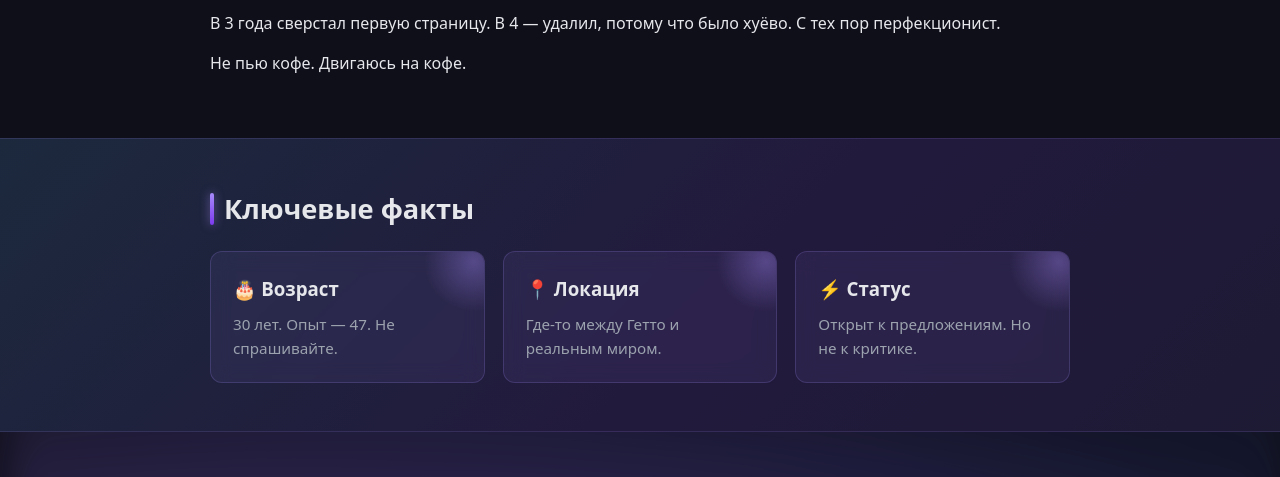
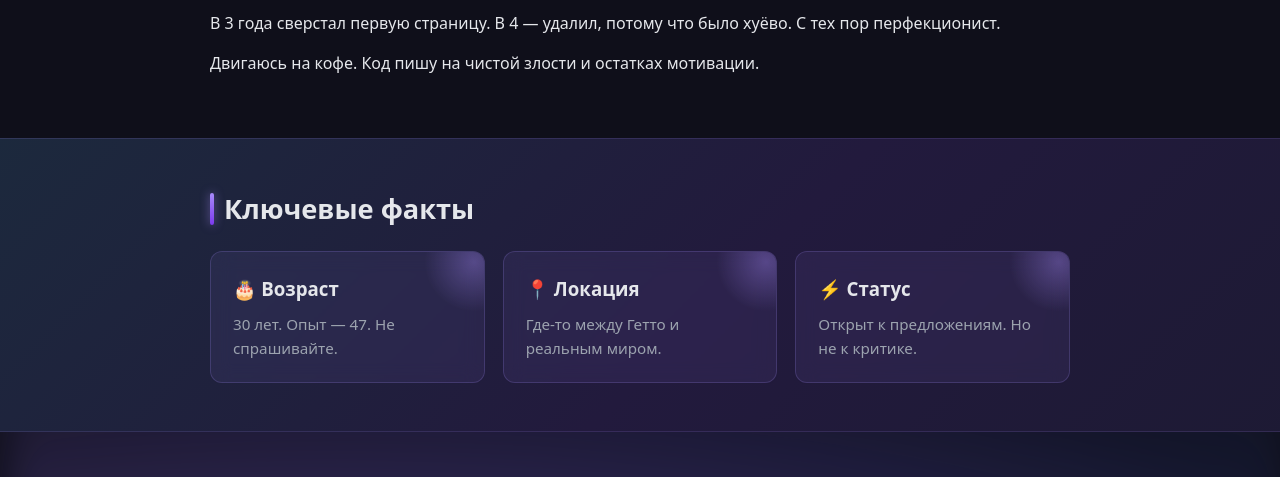
Before and after one commit to einsword/vibesite, a plain HTML site: page about.html in a window 1280 px wide. Shown: the part 289-766 px from the top of the page. Drawn offline with Linux system fonts and the light colour scheme.

Commit message:
Change title and update personal details in about.html
Updated the title and modified personal description.

```diff
--- a/about.html
+++ b/about.html
@@ -3,7 +3,7 @@
 <head>
   <meta charset="UTF-8">
   <meta name="viewport" content="width=device-width, initial-scale=1.0">
-  <title>Обо мне — Иван</title>
+  <title>Обо мне — Legendary</title>
   <link rel="stylesheet" href="style.css">
 </head>
 <body>
@@ -27,7 +27,7 @@
         <h1>Обо мне</h1>
         <p>Родился с мышкой в руке. Врачи были в шоке. Мама до сих пор вспоминает, как я в роддоме пытался открыть заметки.</p>
         <p>В 3 года сверстал первую страницу. В 4 — удалил, потому что было хуёво. С тех пор перфекционист.</p>
-        <p>Не пью кофе. Двигаюсь на кофе.</p>
+        <p>Двигаюсь на кофе. Код пишу на чистой злости и остатках мотивации.</p>
       </div>
     </section>
 
```
